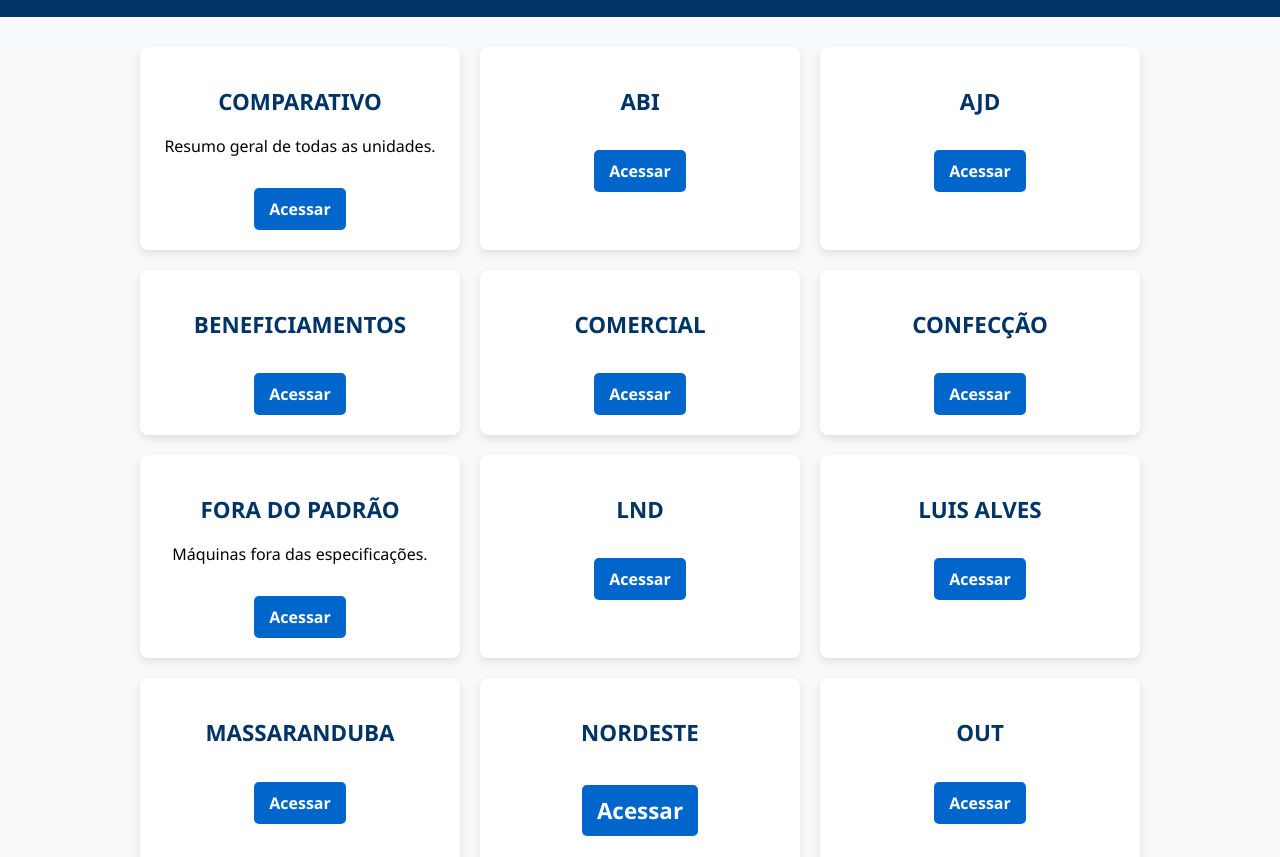
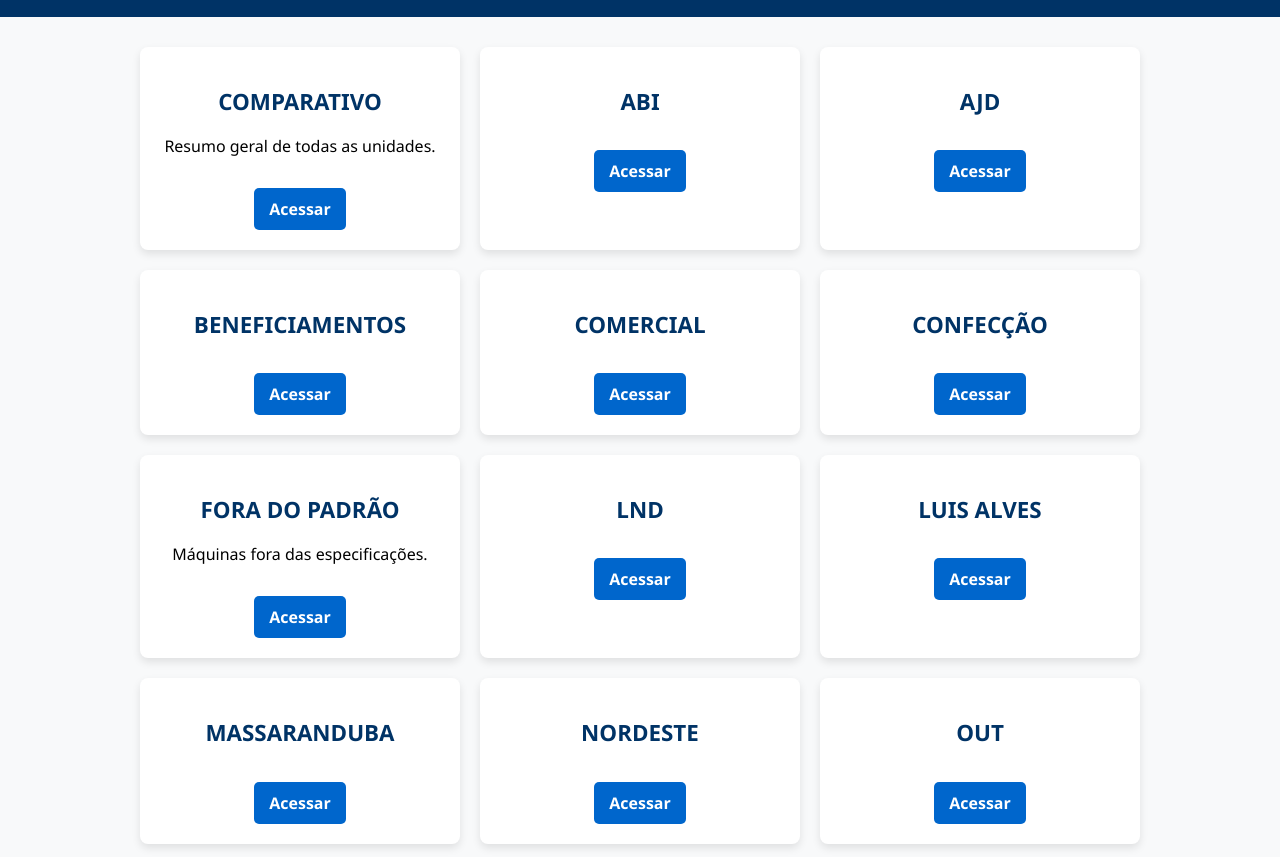
Before and after one commit to alessandrocamargo/portal, a plain HTML site: page index.html in a window 1280 px wide. Shown: the part 95-952 px from the top of the page. Drawn offline with Linux system fonts and the light colour scheme.

Commit message:
Update index.html
correção

```diff
--- a/index.html
+++ b/index.html
@@ -89,7 +89,7 @@
         <div class="card"><h2>LND</h2><a href="#" target="_blank">Acessar</a></div>
         <div class="card"><h2>LUIS ALVES</h2><a href="#" target="_blank">Acessar</a></div>
         <div class="card"><h2>MASSARANDUBA</h2><a href="#" target="_blank">Acessar</a></div>
-        <div class="card"><h2>NORDESTE</p><a href="#" target="_blank">Acessar</a></div>
+        <div class="card"><h2>NORDESTE</h2><a href="#" target="_blank">Acessar</a></div>
         <div class="card"><h2>OUT</h2><a href="#" target="_blank">Acessar</a></div>
         <div class="card"><h2>PARAGUAI</h2><a href="#" target="_blank">Acessar</a></div>
         <div class="card"><h2>SAO PAULO</h2><a href="#" target="_blank">Acessar</a></div>
```
